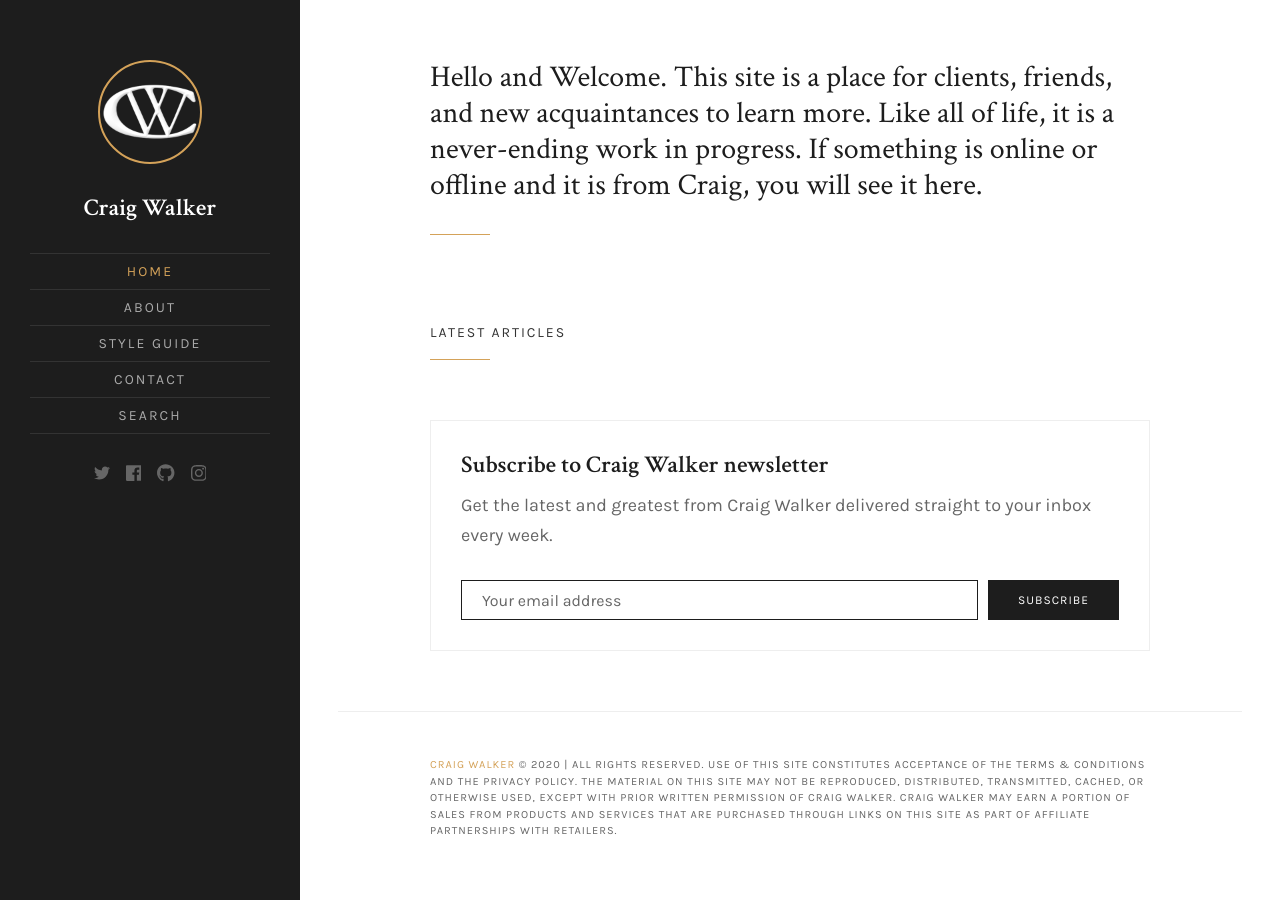
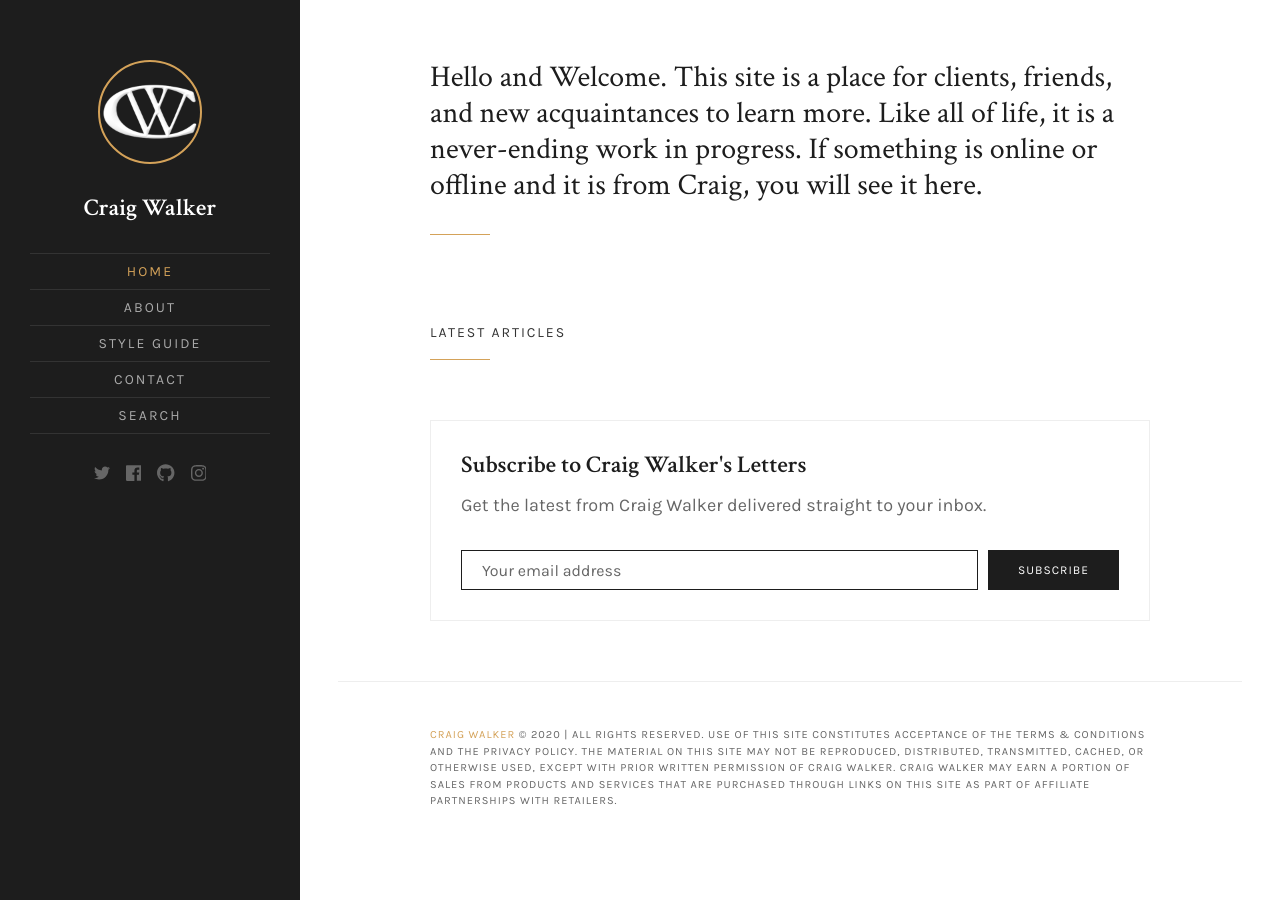
Before and after one commit to walkercraig/walkercraig, a Jekyll site: the page built from index.html, in a window 1280 px wide. Built offline with Jekyll 4.4.1, drawn with Linux system fonts in a browser that asks for light colours; the list of posts is cut into pages by our own code.

Commit message:
Update newsletter-box.html

```diff
--- a/_includes/newsletter-box.html
+++ b/_includes/newsletter-box.html
@@ -1,6 +1,6 @@
 <section class="newsletter-box inner">
-    <h2 class="newsletter-box-title">Subscribe to {{ site.name }} newsletter</h2>
-    <p>Get the latest and greatest from {{ site.name }} delivered straight to your inbox every week.</p>
+    <h2 class="newsletter-box-title">Subscribe to {{ site.name }}'s Letters</h2>
+    <p>Get the latest from {{ site.name }} delivered straight to your inbox.</p>
     <!-- Begin MailChimp Signup Form -->
     <div id="mc_embed_signup">
         <form action="{{ site.mailchimp_url }}" method="post" id="mc-embedded-subscribe-form" name="mc-embedded-subscribe-form"
```
